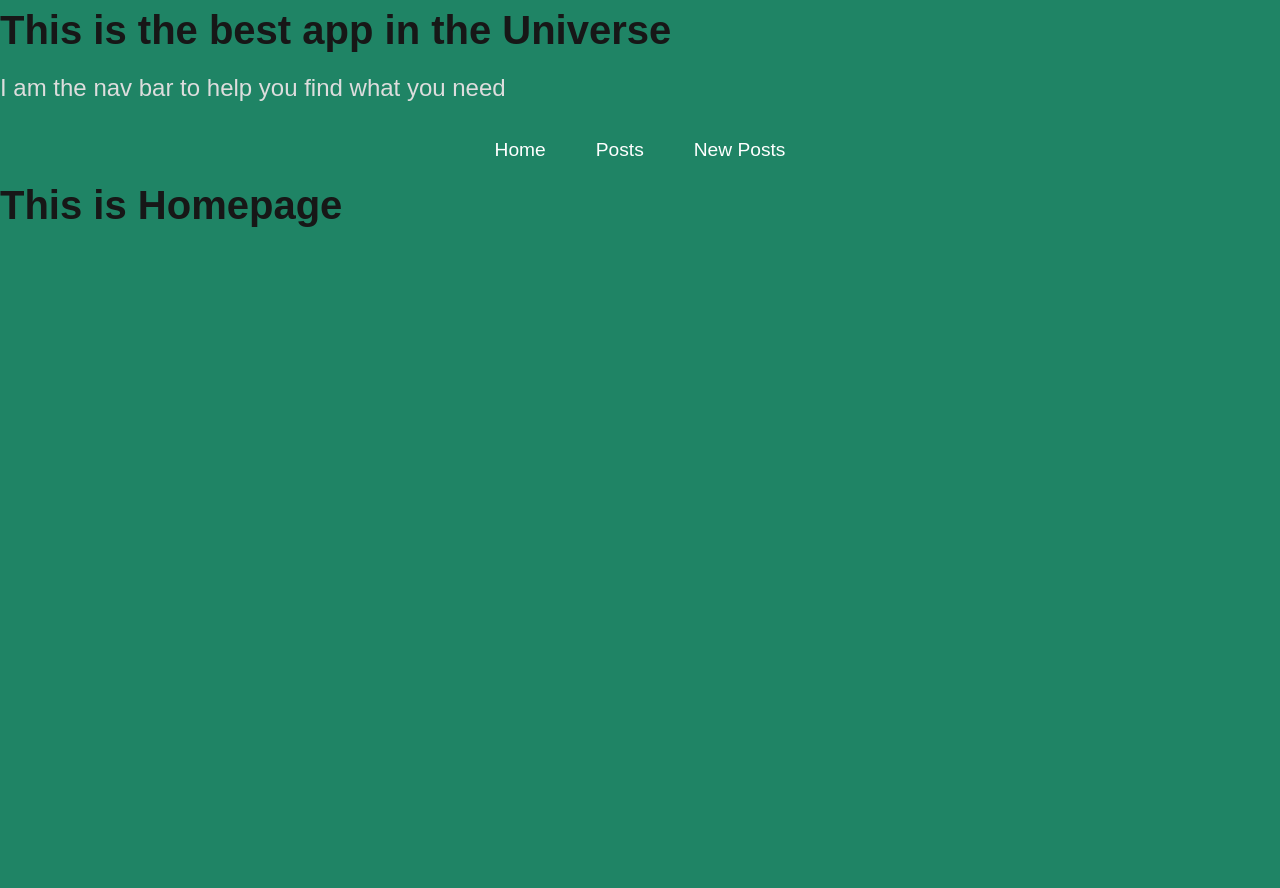
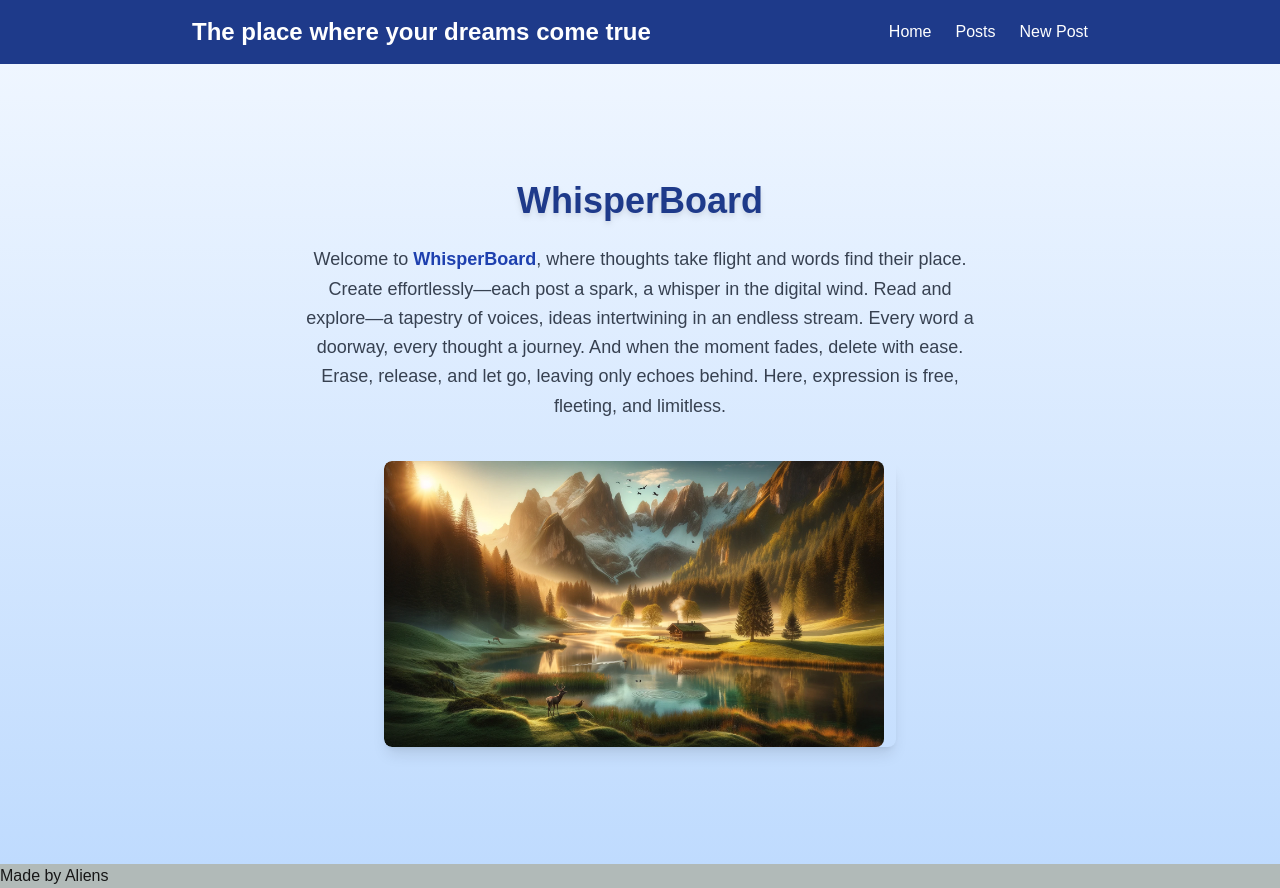
Before and after one commit to SuperYurii/Week8assignment, a Next.js app: page / in a window 1280 px wide. Before the commit the page ends 800 px from the top, so only its background shows below. Built offline with nearby package versions, Linux system fonts and the light colour scheme.

Commit message:
Added a picture to homepage and made styling with tailwind

```diff
--- /dev/null
+++ b/src/app/Components/Footer.jsx
@@ -0,0 +1,7 @@
+export default function Footer() {
+  return (
+    <>
+      <footer>Made by Aliens</footer>
+    </>
+  );
+}
--- a/src/app/Components/Header.css
+++ /dev/null
@@ -1,57 +0,0 @@
-/* General Header Styles */
-header {
-  background-color: #111; /* Dark background */
-  color: white; /* Light text */
-  padding: 20px;
-  text-align: center;
-  box-shadow: 0 4px 10px rgba(255, 255, 255, 0.1);
-}
-
-/* Title and Subtitle */
-h1 {
-  font-size: 2.5rem;
-  font-weight: bold;
-  margin-bottom: 10px;
-}
-
-h2 {
-  font-size: 1.5rem;
-  font-weight: normal;
-  margin-bottom: 20px;
-  color: #ddd;
-}
-
-/* Navigation Styles */
-nav {
-  display: flex;
-  justify-content: center;
-  gap: 20px;
-  flex-wrap: wrap;
-  margin-top: 10px;
-}
-
-/* Navigation Links */
-nav a {
-  text-decoration: none;
-  color: white;
-  font-size: 1.2rem;
-  font-weight: 500;
-  padding: 10px 15px;
-  border-radius: 6px;
-  transition: background 0.3s ease, transform 0.2s ease;
-}
-
-/* Hover Effect */
-nav a:hover {
-  background-color: #ffdd57; /* Soft yellow */
-  color: #111;
-  transform: scale(1.05);
-}
-
-/* Responsive Design */
-@media (max-width: 768px) {
-  nav {
-    flex-direction: column;
-    align-items: center;
-  }
-}
--- a/src/app/Components/Header.jsx
+++ b/src/app/Components/Header.jsx
@@ -1,16 +1,25 @@
 import Link from "next/link";
-import "./Header.css";
+
 export default function Header() {
   return (
-    <>
-      <h1>This is the best app in the Universe</h1>
-      <h2>I am the nav bar to help you find what you need</h2>
-      <nav>
-        <Link href={"/"}>Home</Link>
+    <header className="w-full bg-blue-900 text-white py-4 px-6 shadow-lg">
+      <div className="max-w-4xl mx-auto flex flex-col md:flex-row items-center justify-between">
+        <h1 className="text-lg md:text-2xl font-semibold text-center md:text-left">
+          The place where your dreams come true
+        </h1>
 
-        <Link href={"/posts"}>Posts</Link>
-        <Link href={"/new_post"}>New Posts</Link>
-      </nav>
-    </>
+        <nav className="mt-4 md:mt-0 flex gap-6">
+          <Link href="/" className="hover:text-blue-300 transition">
+            Home
+          </Link>
+          <Link href="/posts" className="hover:text-blue-300 transition">
+            Posts
+          </Link>
+          <Link href="/new_post" className="hover:text-blue-300 transition">
+            New Post
+          </Link>
+        </nav>
+      </div>
+    </header>
   );
 }
--- a/src/app/globals.css
+++ b/src/app/globals.css
@@ -3,7 +3,7 @@
 @tailwind utilities;
 
 :root {
-  --background: #1f8465;
+  --background: #b1bab8;
   --foreground: #171717;
 }
 
--- a/src/app/layout.js
+++ b/src/app/layout.js
@@ -1,6 +1,7 @@
 import { Geist, Geist_Mono } from "next/font/google";
 import "./globals.css";
 import Header from "./Components/Header";
+import Footer from "./Components/Footer";
 
 const geistSans = Geist({
   variable: "--font-geist-sans",
@@ -13,8 +14,8 @@ const geistMono = Geist_Mono({
 });
 
 export const metadata = {
-  title: "Create Next App",
-  description: "Generated by create next app",
+  title: "App for the posts",
+  description: "A place for user to share there posts.",
 };
 
 export default function RootLayout({ children }) {
@@ -25,6 +26,7 @@ export default function RootLayout({ children }) {
       >
         <Header />
         {children}
+        <Footer />
       </body>
     </html>
   );
--- a/src/app/page.js
+++ b/src/app/page.js
@@ -1,7 +1,34 @@
+import Image from "next/image";
+import placetobe from "@/app/public/assets/placetobe.webp";
+
 export default function Homepage() {
   return (
-    <>
-      <h1>This is Homepage</h1>
-    </>
+    <div className="flex flex-col items-center justify-center min-h-screen bg-gradient-to-b from-blue-50 to-blue-200 text-gray-800 px-6 py-12">
+      <h1 className="text-4xl font-bold text-blue-900 mb-6 drop-shadow-md">
+        WhisperBoard
+      </h1>
+      <p className="max-w-2xl text-lg text-center leading-relaxed text-gray-700">
+        Welcome to{" "}
+        <span className="font-semibold text-blue-800">WhisperBoard</span>, where
+        thoughts take flight and words find their place. Create
+        effortlessly—each post a spark, a whisper in the digital wind. Read and
+        explore—a tapestry of voices, ideas intertwining in an endless stream.
+        Every word a doorway, every thought a journey. And when the moment
+        fades, delete with ease. Erase, release, and let go, leaving only echoes
+        behind. Here, expression is free, fleeting, and limitless.
+      </p>
+
+      <div className="mt-10 w-full max-w-lg shadow-lg rounded-lg overflow-hidden">
+        <Image
+          src={placetobe}
+          alt="Calm place"
+          width={500}
+          height={300}
+          className="rounded-lg object-cover"
+          priority
+          placeholder="blur"
+        />
+      </div>
+    </div>
   );
 }
```
Also changed, not shown: src/app/Components/Section.jsx (added), src/app/public/assets/placetobe.webp (added), 1 other file (tests, documents, lock files or other folders).
